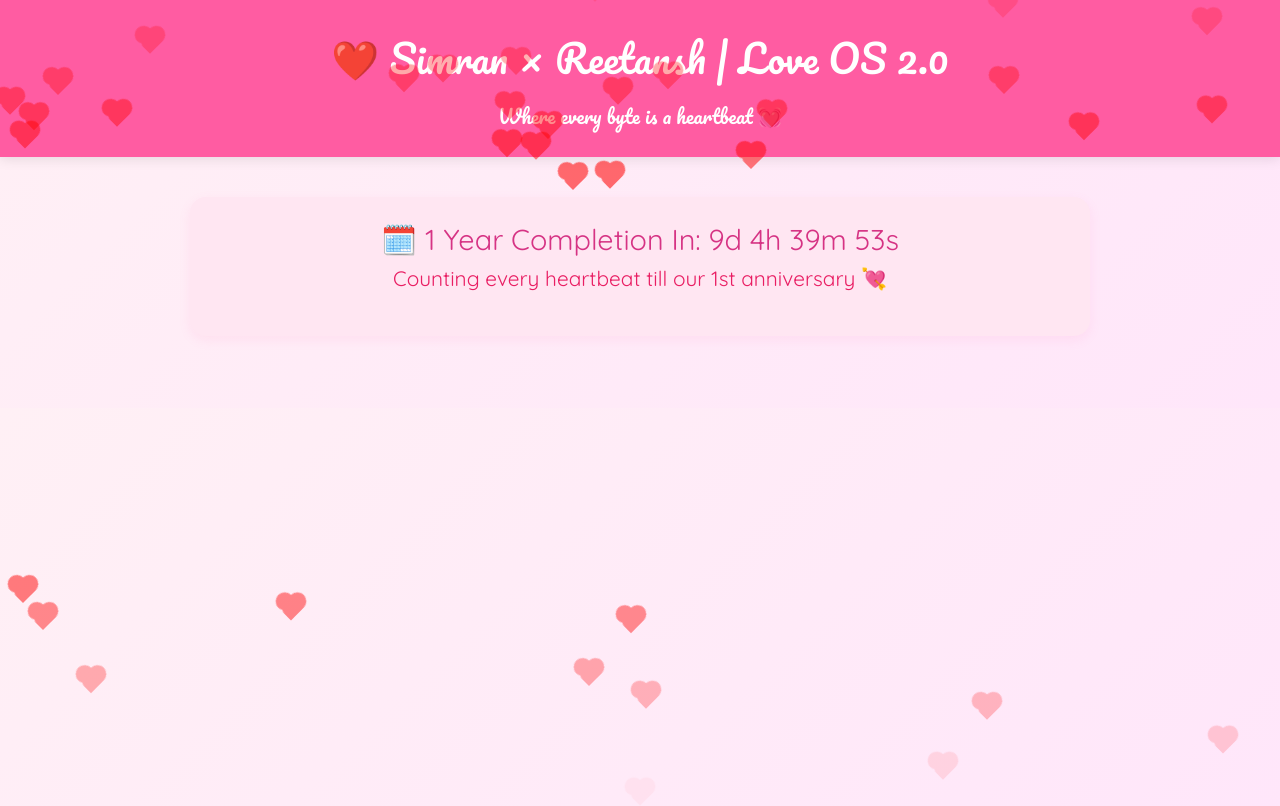
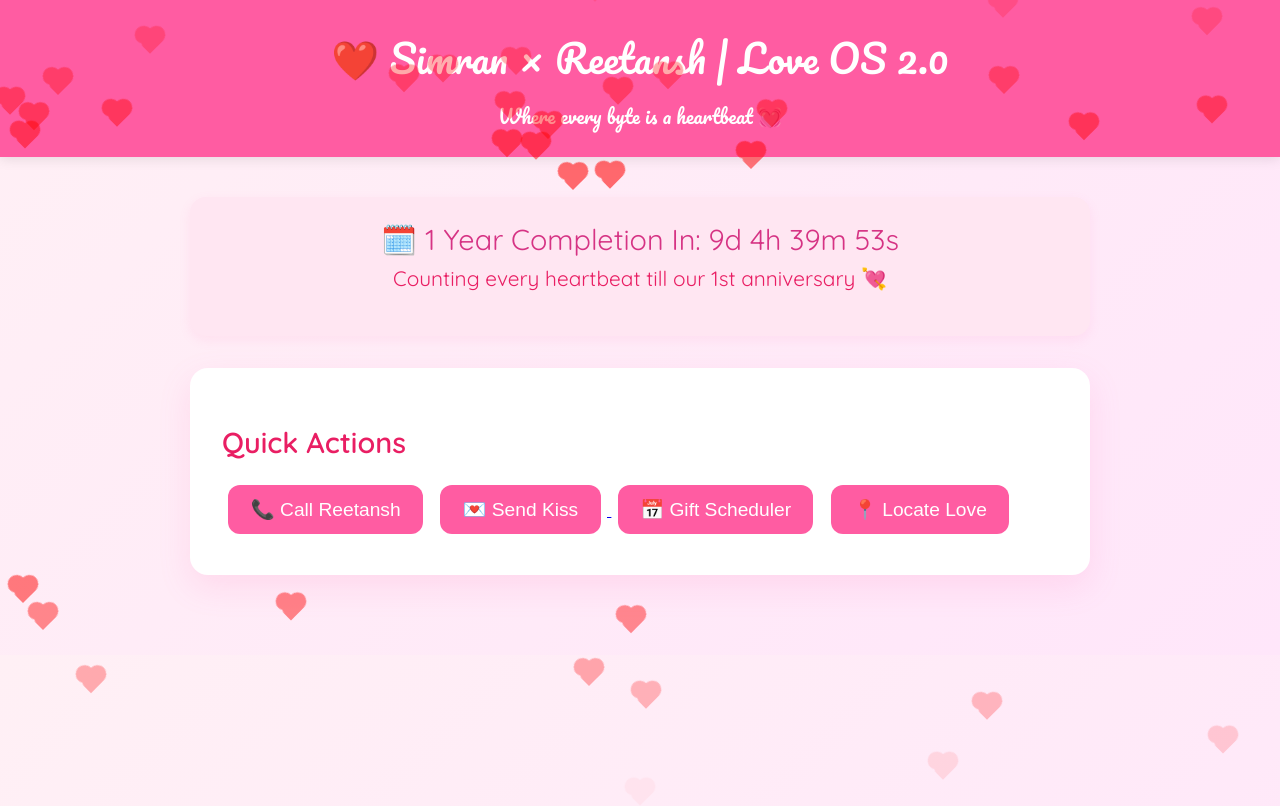
Before and after one commit to Reetanshxjain/Reetanshkisimran, a plain HTML site: page index.html in a window 1280 px wide. Drawn offline with Linux system fonts and the light colour scheme.

Commit message:
Update index.html

```diff
--- a/index.html
+++ b/index.html
@@ -191,3 +191,12 @@
       setInterval(updateCountdown, 1000);
       updateCountdown();
     </script>
+    <div class="section">
+      <h2>Quick Actions</h2>
+      <a href="tel:8951819953"><button class="btn">📞 Call Reetansh</button></a>
+      <a href="https://wa.me/918951819953?text=Hey+jaan+%F0%9F%A4%B9+I+just+sent+you+a+voice+kiss+on+WhatsApp+%F0%9F%92%98" target="_blank">
+        <button class="btn">💌 Send Kiss</button>
+      </a>
+      <button class="btn" onclick="alert('Love mail scheduled... check your inbox 💘')">📅 Gift Scheduler</button>
+      <button class="btn" onclick="alert('Heart location: You already know 🗺️')">📍 Locate Love</button>
+    </div>
```
